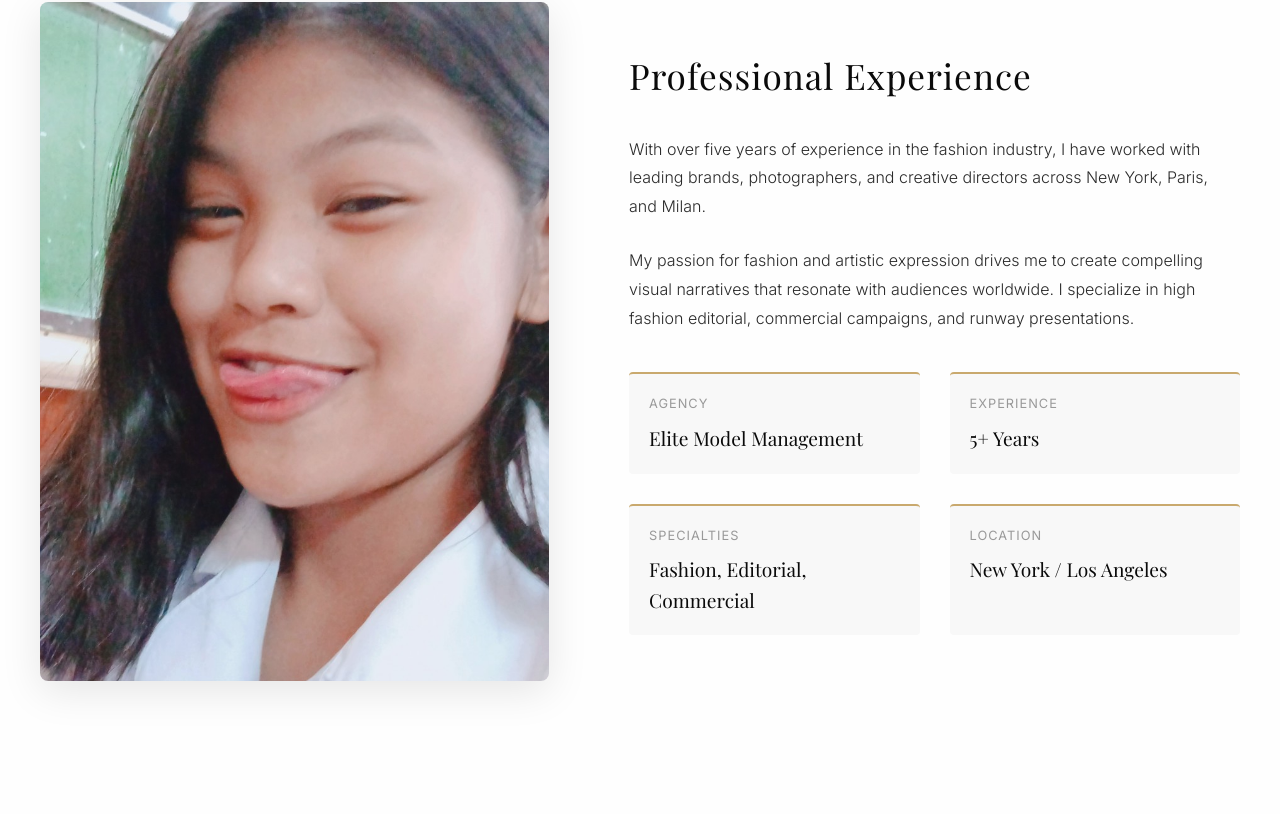
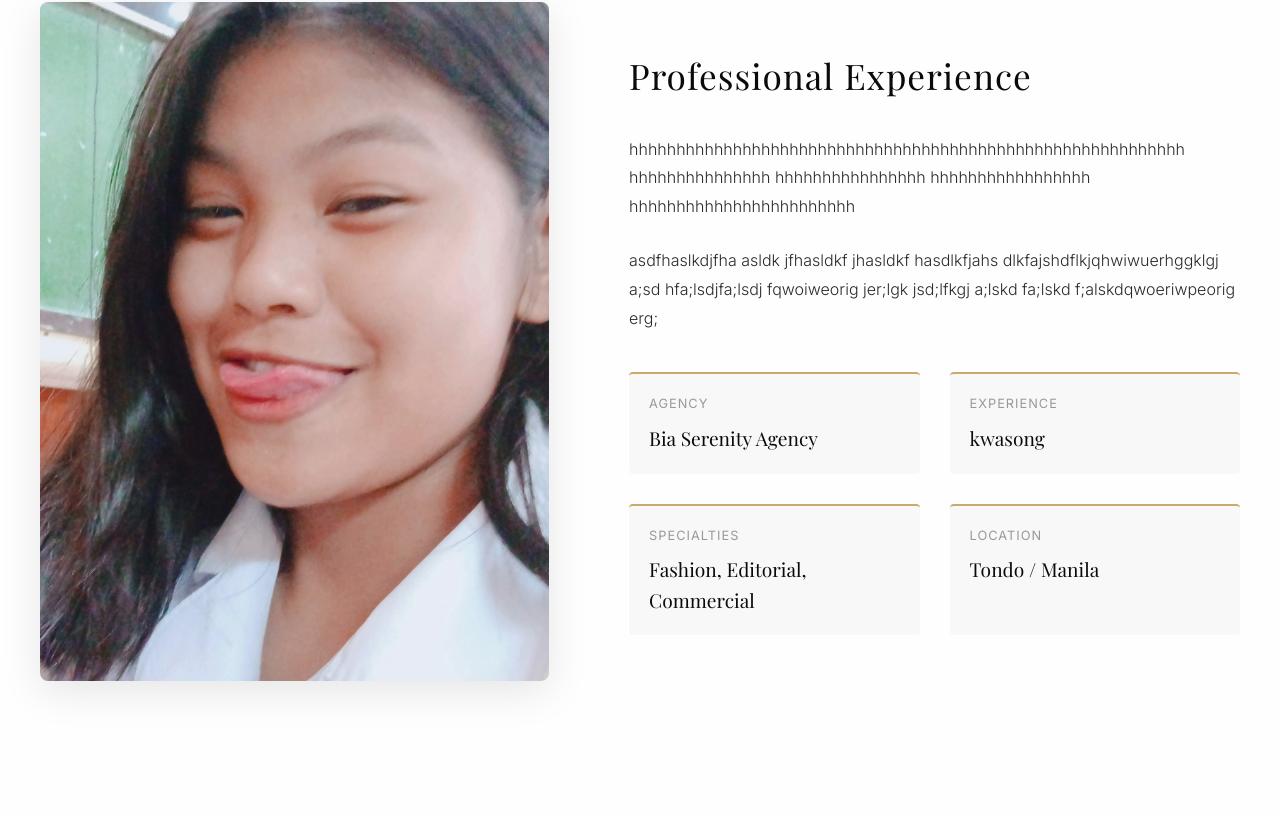
Before and after one commit to KingAtomHeart/modelingportfolio, a plain HTML site: page index.html in a window 1280 px wide. Shown: the part 1646-2460 px from the top of the page. Drawn offline with nearby package versions, Linux system fonts and the light colour scheme; a web font is replaced by a local one.

Commit message:
Added placeholders

```diff
--- a/index.html
+++ b/index.html
@@ -76,16 +76,16 @@
                 </div>
                 <div class="about-content">
                     <h3>Professional Experience</h3>
-                    <p>With over five years of experience in the fashion industry, I have worked with leading brands, photographers, and creative directors across New York, Paris, and Milan.</p>
-                    <p>My passion for fashion and artistic expression drives me to create compelling visual narratives that resonate with audiences worldwide. I specialize in high fashion editorial, commercial campaigns, and runway presentations.</p>
+                    <p>hhhhhhhhhhhhhhhhhhhhhhhhhhhhhhhhhhhhhhhhhhhhhhhhhhhhhhhhhhh hhhhhhhhhhhhhhh hhhhhhhhhhhhhhhh hhhhhhhhhhhhhhhhh hhhhhhhhhhhhhhhhhhhhhhhh</p>
+                    <p>asdfhaslkdjfha asldk jfhasldkf jhasldkf hasdlkfjahs dlkfajshdflkjqhwiwuerhggklgj a;sd hfa;lsdjfa;lsdj fqwoiweorig jer;lgk jsd;lfkgj a;lskd fa;lskd f;alskdqwoeriwpeorig erg;</p>
                     <div class="about-highlights">
                         <div class="highlight-item">
                             <div class="highlight-label">Agency</div>
-                            <div class="highlight-value">Elite Model Management</div>
+                            <div class="highlight-value">Bia Serenity Agency</div>
                         </div>
                         <div class="highlight-item">
                             <div class="highlight-label">Experience</div>
-                            <div class="highlight-value">5+ Years</div>
+                            <div class="highlight-value">kwasong</div>
                         </div>
                         <div class="highlight-item">
                             <div class="highlight-label">Specialties</div>
@@ -93,7 +93,7 @@
                         </div>
                         <div class="highlight-item">
                             <div class="highlight-label">Location</div>
-                            <div class="highlight-value">New York / Los Angeles</div>
+                            <div class="highlight-value">Tondo / Manila</div>
                         </div>
                     </div>
                 </div>
@@ -162,8 +162,8 @@
                 </div>
                 <div class="featured-content">
                     <h3>International Campaign</h3>
-                    <p>Lead model for luxury fashion house's global advertising campaign, featured across 15 countries and multiple digital platforms.</p>
-                    <p>This collaboration resulted in a 40% increase in brand engagement and established new standards for contemporary fashion photography.</p>
+                    <p>hihi hihi hihi hihi hihi hihi</p>
+                    <p>hihi hihi hihi hihi hihi</p>
                     <div class="featured-stats">
                         <div class="featured-stat">
                             <span class="featured-stat-number">15</span>
@@ -213,7 +213,7 @@
                         </div>
                         <div class="contact-info">
                             <span class="contact-label">Phone</span>
-                            <span class="contact-value">+1 (555) 987-6543</span>
+                            <span class="contact-value">1234234564567</span>
                         </div>
                     </a>
                 </div>
```
